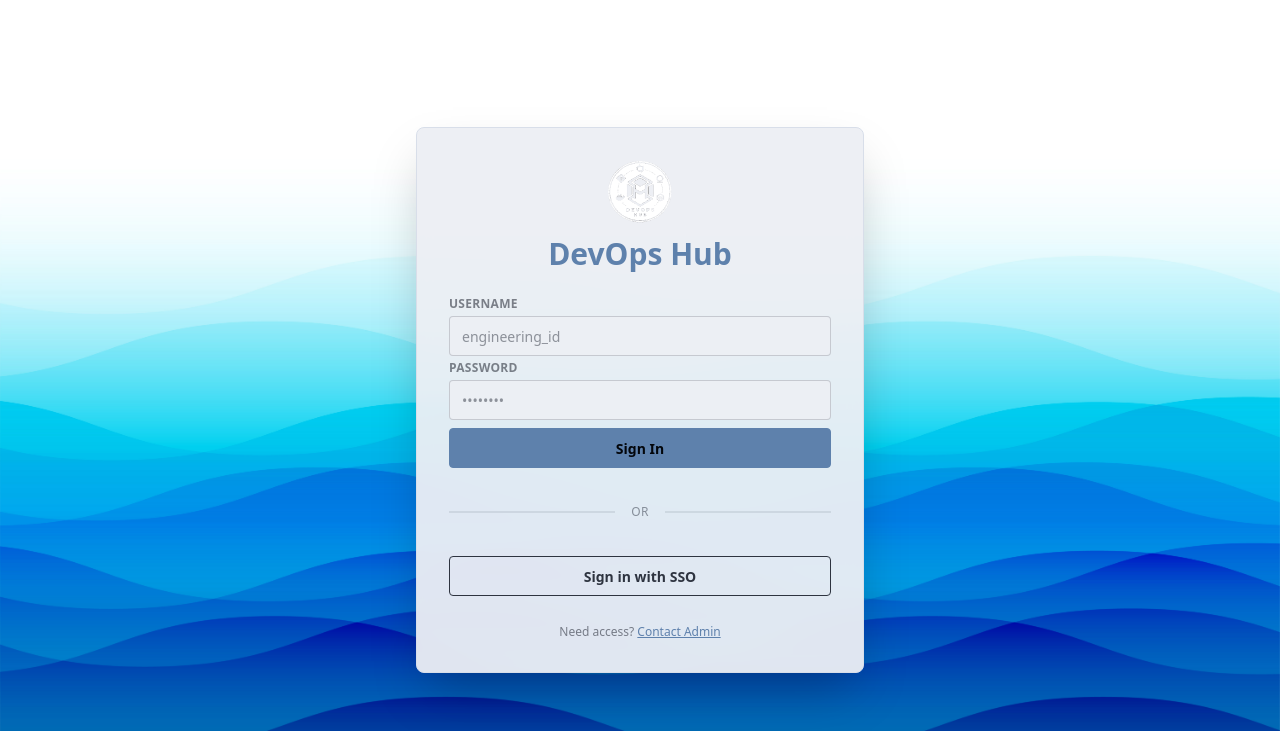
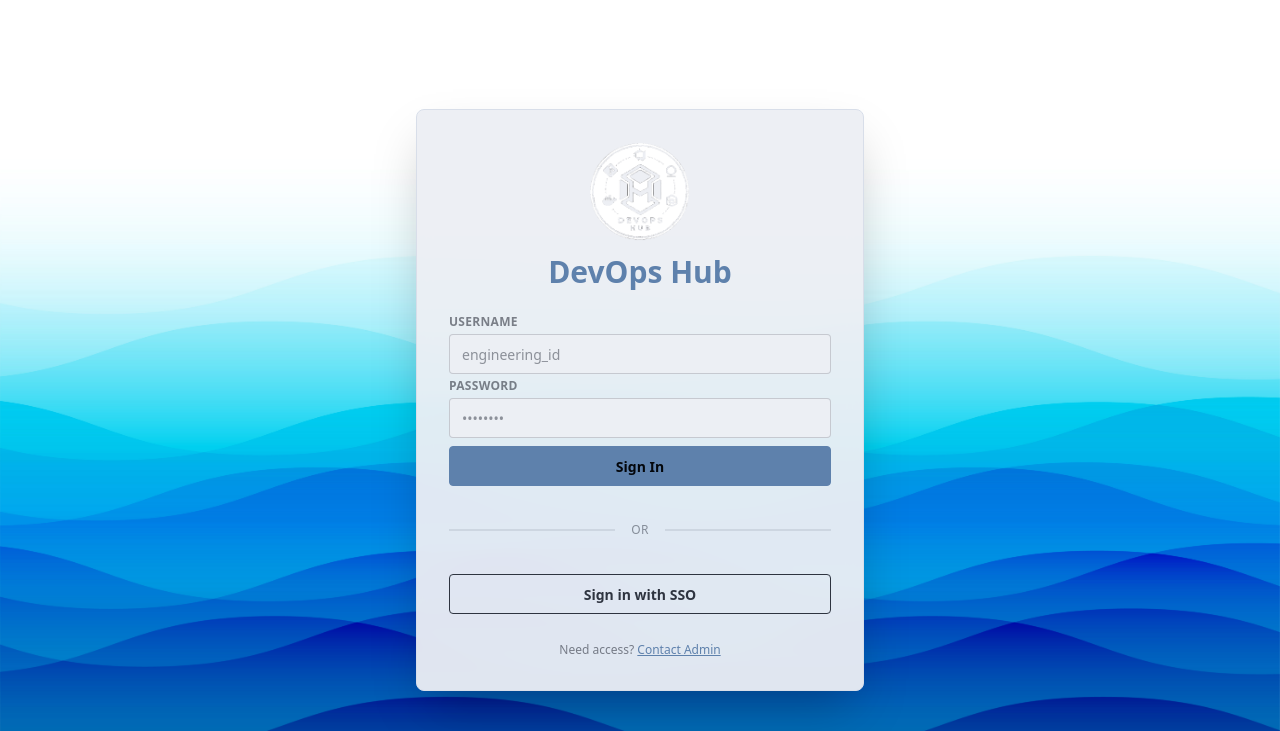
Before and after one commit to mishgoldenberg/devops-idp, a FastAPI app: page /ui/auth in a window 1280 px wide. Shown: the top 731 px of the page. Run offline with FastAPI, Linux system fonts and the light colour scheme; style sheets or scripts are compiled from the project's sources; some libraries are stand-ins or nearby versions.

Commit message:
change logos size

```diff
--- a/frontend/templates/login.html
+++ b/frontend/templates/login.html
@@ -23,7 +23,7 @@
 						<img
 							src="/static/images/devopshub-logo.png"
 							alt="DevOps Hub logo"
-							class="h-16 w-16 object-contain"
+							class="h-25 w-25 object-contain"
 						/>
 						<h1 class="text-3xl font-bold text-primary">DevOps Hub</h1>
 					</div>
--- a/frontend/templates/partials/components/banner.html
+++ b/frontend/templates/partials/components/banner.html
@@ -4,7 +4,7 @@
 	<img
 		src="../static/images/devopshub-logo.png"
 		alt="IDP logo"
-		class="w-10 h-10 object-contain"
+		class="w-20 h-20 object-contain"
 	/>
 	<div class="min-w-0 shrink-0">
 		<h1 class="font-bold text-2xl text-white leading-tight">DevOps Hub</h1>
```
